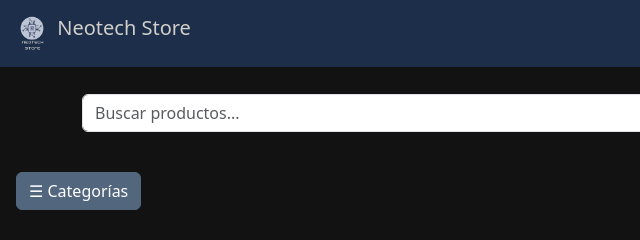
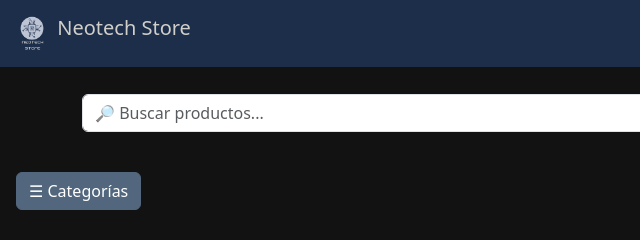
Before and after one commit to Michelle8a/Neotech, a plain HTML site: page tienda.html in a window 1280 px wide. Shown: the top 240 px of the page, 0-640 px from the left. Drawn offline with nearby package versions, Linux system fonts and the light colour scheme.

Commit message:
Update tienda.html

```diff
--- a/tienda.html
+++ b/tienda.html
@@ -40,7 +40,7 @@
 <body>
   <mi-navbar></mi-navbar>
   <div class="container my-4">
-    <input type="text" id="buscador" class="form-control" placeholder="Buscar productos...">
+    <input type="text" id="buscador" class="form-control" placeholder="🔎 Buscar productos...">
   </div>
 
   <!-- Sidebar -->
```
